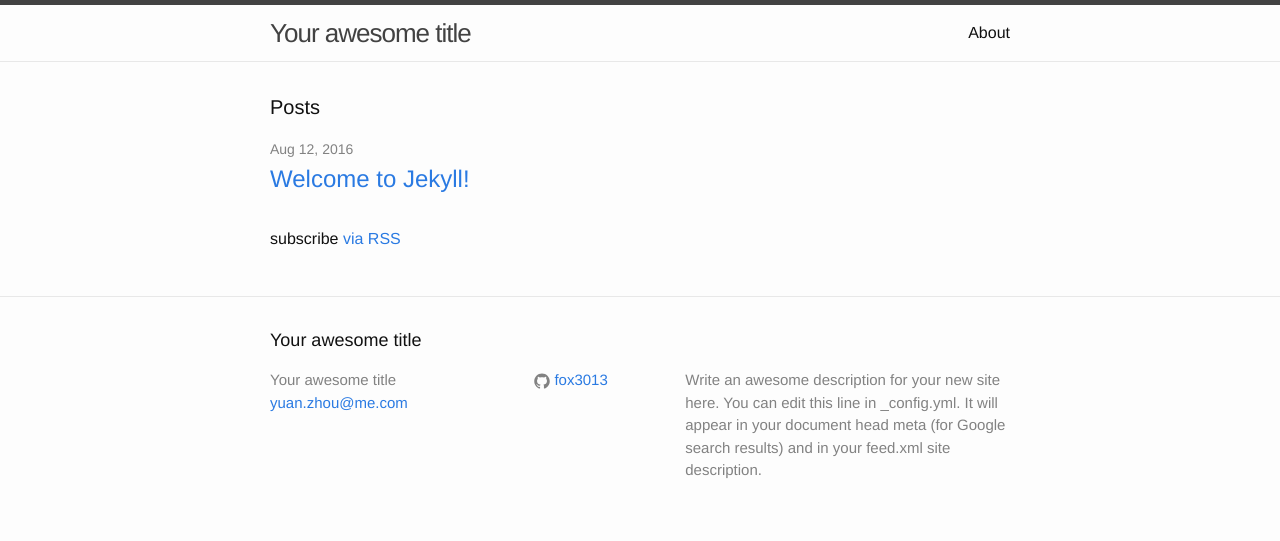
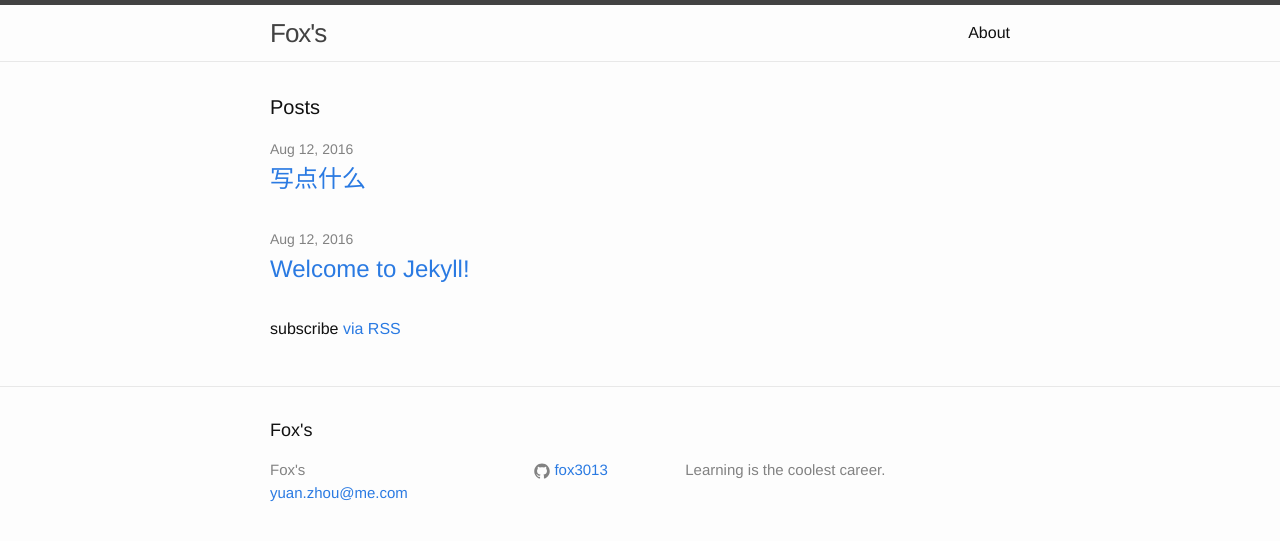
Before and after one commit to fox3013/fox3013.github.io, a Jekyll site: the page built from index.html, in a window 1280 px wide. Shown: the top 541 px of the page. Built offline with Jekyll 4.4.1, drawn with Linux system fonts in a browser that asks for light colours.

```diff
--- a/_config.yml
+++ b/_config.yml
@@ -6,14 +6,12 @@
 # 'jekyll serve'. If you change this file, please restart the server process.
 
 # Site settings
-title: Your awesome title
+title: Fox's
 email: yuan.zhou@me.com
 description: > # this means to ignore newlines until "baseurl:"
-  Write an awesome description for your new site here. You can edit this
-  line in _config.yml. It will appear in your document head meta (for
-  Google search results) and in your feed.xml site description.
+  Learning is the coolest career.
 baseurl: "" # the subpath of your site, e.g. /blog
-url: "http://yourdomain.com" # the base hostname & protocol for your site
+url: "http://foxzhou.de" # the base hostname & protocol for your site
 #twitter_username: jekyllrb
 github_username:  fox3013
 
```
Also changed, not shown: _posts/2016-08-12-写点什么.markdown (added, +8 -0 lines).
